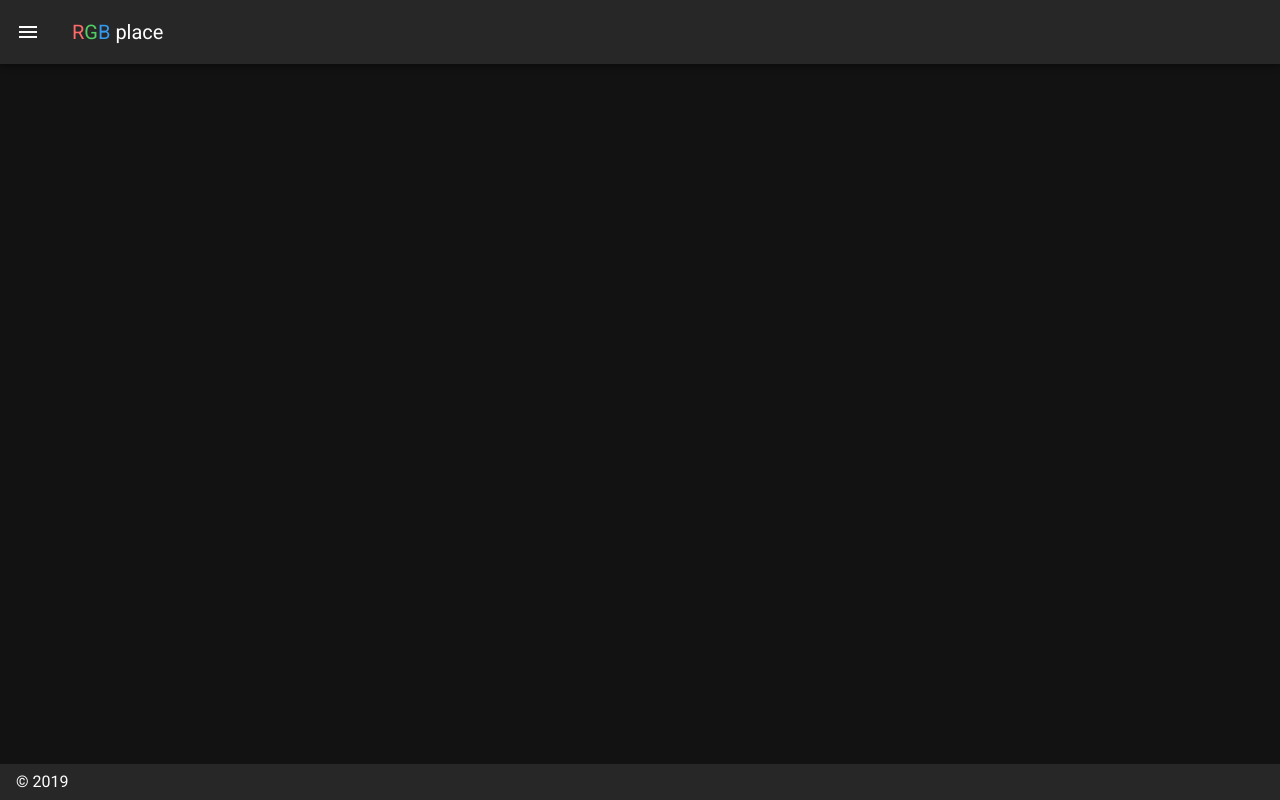
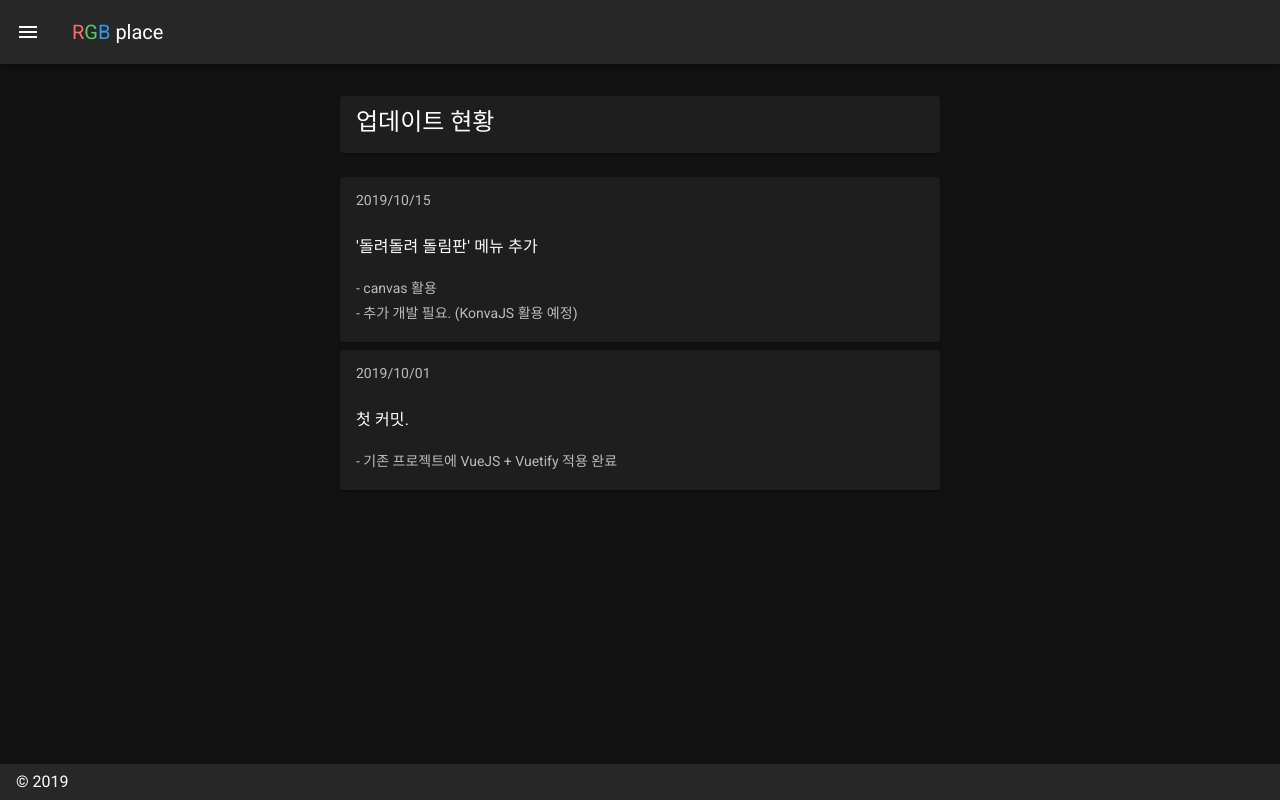
Before and after one commit to RGBplace/RGBplace-Play, a Vue app: page / in a window 1280 px wide. Built offline with nearby package versions, Linux system fonts and the light colour scheme.

Commit message:
notice update

```diff
--- /dev/null
+++ b/src/components/Notice.vue
@@ -0,0 +1,67 @@
+<template>
+  <v-container
+    fluid
+  >
+    <v-row no-gutters>
+      <v-col>
+        <v-card
+                class="mx-auto ma-5"
+                width="600"
+        >
+          <v-list-item>
+            <v-list-item-content>
+              <v-list-item-title class="headline mb-1">업데이트 현황</v-list-item-title>
+            </v-list-item-content>
+          </v-list-item>
+        </v-card>
+      </v-col>
+    </v-row>
+
+    <v-row no-gutters>
+      <v-col>
+        <v-card
+                class="mx-auto ma-1"
+                width="600"
+        >
+          <v-subheader>2019/10/15</v-subheader>
+          <v-list-item>
+            <v-list-item-content>
+              <v-list-item-title class="subtitle-1 mb-6">'돌려돌려 돌림판' 메뉴 추가</v-list-item-title>
+              <v-list-item-subtitle class="mb-2">
+                - canvas 활용
+              </v-list-item-subtitle>
+              <v-list-item-subtitle class="mb-2">
+                - 추가 개발 필요. (KonvaJS 활용 예정)
+              </v-list-item-subtitle>
+            </v-list-item-content>
+          </v-list-item>
+        </v-card>
+      </v-col>
+    </v-row>
+
+    <v-row no-gutters>
+      <v-col>
+        <v-card
+                class="mx-auto ma-1"
+                width="600"
+        >
+          <v-subheader>2019/10/01</v-subheader>
+          <v-list-item>
+            <v-list-item-content>
+              <v-list-item-title class="subtitle-1 mb-6">첫 커밋.</v-list-item-title>
+              <v-list-item-subtitle class="mb-2">
+                - 기존 프로젝트에 VueJS + Vuetify 적용 완료
+              </v-list-item-subtitle>
+            </v-list-item-content>
+          </v-list-item>
+        </v-card>
+      </v-col>
+    </v-row>
+  </v-container>
+</template>
+
+<script>
+export default {
+  data: () => ({  }),
+};
+</script>
--- a/src/router.js
+++ b/src/router.js
@@ -14,7 +14,7 @@ import Roulette from './components/Roulette'
 
 export default new Router({
   routes: [
-    {path: '/'},
+    { path: '/', component: () => import(/* webpackChunkName: "Home" */ './views/Home.vue') },
     { path: '/logo', component: Logo, meta: { title: 'Logo'} },
     { path: '/arrange-number', component: ArrangeNumber, meta: { title: '카드 정렬'}},
     { path: '/text-reverse', component: TextReverse, meta: { title: '문자열 뒤집기'} },
--- a/src/views/Home.vue
+++ b/src/views/Home.vue
@@ -1,13 +1,13 @@
 <template>
-  <HelloWorld />
+  <Notice />
 </template>
 
 <script>
-import HelloWorld from '../components/HelloWorld';
+import Notice from '../components/Notice';
 
 export default {
   components: {
-    HelloWorld,
+    Notice,
   },
 };
 </script>
```
Also changed, not shown: src/components/HelloWorld.vue (deleted, +0 -142 lines).
